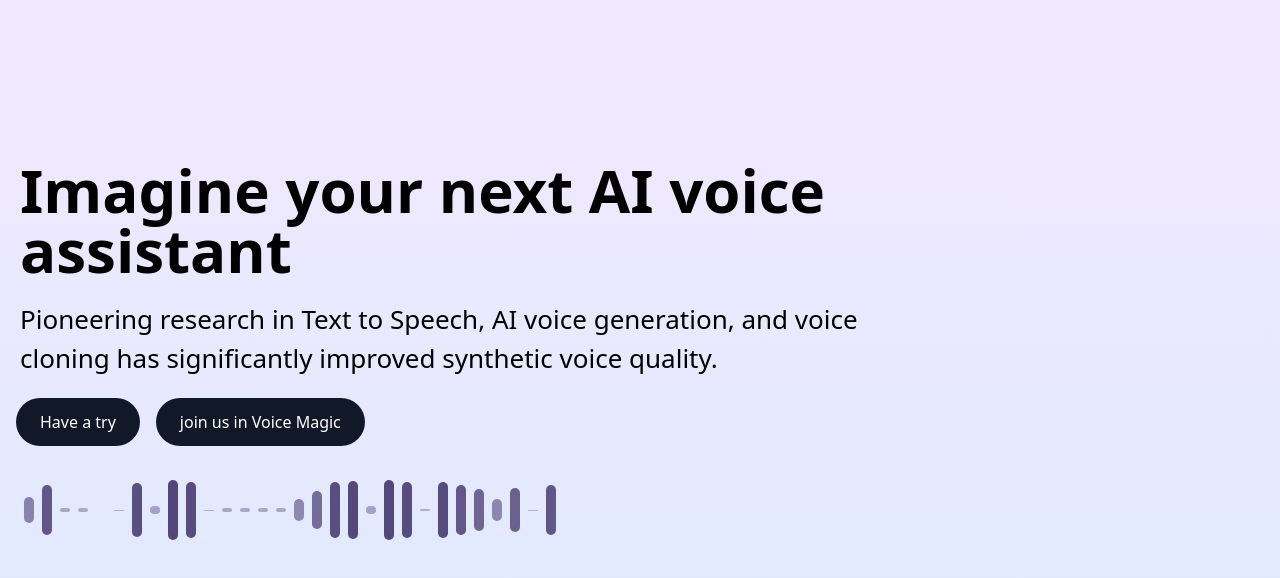
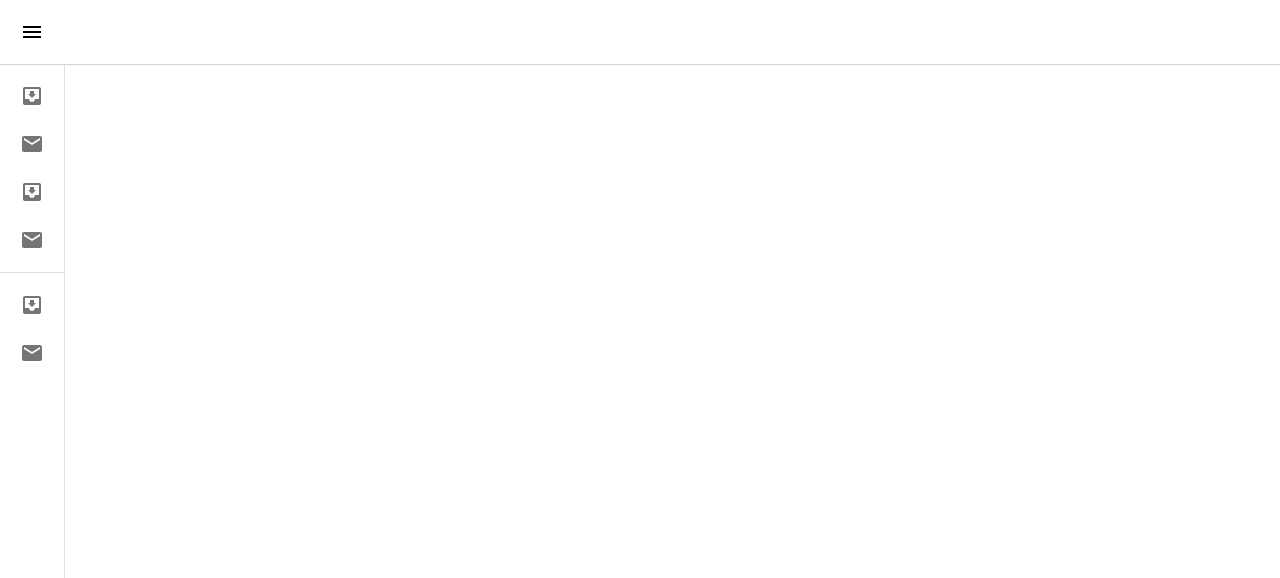
Before and after one commit to jiajunliu0024/voice-magic, a React (Create React App) app: page /dashboard in a window 1280 px wide. Shown: the top 578 px of the page. Built offline with nearby package versions, Linux system fonts and the light colour scheme.

Commit message:
add the dashboard page first

```diff
--- a/package.json
+++ b/package.json
@@ -3,9 +3,14 @@
   "version": "0.1.0",
   "private": true,
   "dependencies": {
+    "@emotion/react": "^11.13.3",
+    "@emotion/styled": "^11.13.0",
+    "@mui/icons-material": "^6.1.2",
+    "@mui/material": "^6.1.2",
     "@testing-library/jest-dom": "^5.17.0",
     "@testing-library/react": "^13.4.0",
     "@testing-library/user-event": "^13.5.0",
+    "@toolpad/core": "^0.7.0",
     "react": "^18.3.1",
     "react-dom": "^18.3.1",
     "react-scripts": "5.0.1",
@@ -36,6 +41,7 @@
     ]
   },
   "devDependencies": {
+    "react-router-dom": "^6.26.2",
     "tailwindcss": "^3.4.13"
   }
 }
--- a/src/App.js
+++ b/src/App.js
@@ -1,12 +1,18 @@
+import ReactDOM from "react-dom/client";
+import { BrowserRouter, Routes, Route } from "react-router-dom";
 import "./App.css";
 import Home from "./main/Home";
+import Dashboard from "./main/Dashboard";
 
 function App() {
   return (
     <div className="App">
-      <header className="App-header">
-        <Home />
-      </header>
+      <BrowserRouter>
+        <Routes>
+          <Route path="/" element={<Home />} />
+          <Route path="/dashboard" element={<Dashboard />} />
+        </Routes>
+      </BrowserRouter>
     </div>
   );
 }
--- a/src/index.js
+++ b/src/index.js
@@ -5,11 +5,7 @@ import App from "./App";
 import reportWebVitals from "./reportWebVitals";
 
 const root = ReactDOM.createRoot(document.getElementById("root"));
-root.render(
-  <React.StrictMode>
-    <App />
-  </React.StrictMode>
-);
+root.render(<App />);
 
 // If you want to start measuring performance in your app, pass a function
 // to log results (for example: reportWebVitals(console.log))
--- /dev/null
+++ b/src/main/Dashboard.js
@@ -0,0 +1,278 @@
+import * as React from "react";
+import { Routes, Route, Link } from "react-router-dom";
+import { styled, useTheme } from "@mui/material/styles";
+import Box from "@mui/material/Box";
+import MuiDrawer from "@mui/material/Drawer";
+import MuiAppBar from "@mui/material/AppBar";
+import Toolbar from "@mui/material/Toolbar";
+import List from "@mui/material/List";
+import Typography from "@mui/material/Typography";
+import Divider from "@mui/material/Divider";
+import IconButton from "@mui/material/IconButton";
+import MenuIcon from "@mui/icons-material/Menu";
+import ChevronLeftIcon from "@mui/icons-material/ChevronLeft";
+import ChevronRightIcon from "@mui/icons-material/ChevronRight";
+import ListItem from "@mui/material/ListItem";
+import ListItemButton from "@mui/material/ListItemButton";
+import ListItemIcon from "@mui/material/ListItemIcon";
+import ListItemText from "@mui/material/ListItemText";
+import InboxIcon from "@mui/icons-material/MoveToInbox";
+import MailIcon from "@mui/icons-material/Mail";
+import VoiceClone from "./VoiceClone";
+import TextToSpeech from "./TextToSpeech";
+import { browseData } from "./data";
+
+const drawerWidth = 240;
+
+const openedMixin = (theme) => ({
+  width: drawerWidth,
+  transition: theme.transitions.create("width", {
+    easing: theme.transitions.easing.sharp,
+    duration: theme.transitions.duration.enteringScreen,
+  }),
+  overflowX: "hidden",
+});
+
+const closedMixin = (theme) => ({
+  transition: theme.transitions.create("width", {
+    easing: theme.transitions.easing.sharp,
+    duration: theme.transitions.duration.leavingScreen,
+  }),
+  overflowX: "hidden",
+  width: `calc(${theme.spacing(7)} + 1px)`,
+  [theme.breakpoints.up("sm")]: {
+    width: `calc(${theme.spacing(8)} + 1px)`,
+  },
+});
+
+const DrawerHeader = styled("div")(({ theme }) => ({
+  display: "flex",
+  alignItems: "center",
+  justifyContent: "flex-end",
+  padding: theme.spacing(0, 1),
+  // necessary for content to be below app bar
+  ...theme.mixins.toolbar,
+}));
+
+const AppBar = styled(MuiAppBar, {
+  shouldForwardProp: (prop) => prop !== "open",
+})(({ theme }) => ({
+  zIndex: theme.zIndex.drawer + 1,
+  transition: theme.transitions.create(["width", "margin"], {
+    easing: theme.transitions.easing.sharp,
+    duration: theme.transitions.duration.leavingScreen,
+  }),
+  variants: [
+    {
+      props: ({ open }) => open,
+      style: {
+        marginLeft: drawerWidth,
+        width: `calc(100% - ${drawerWidth}px)`,
+        transition: theme.transitions.create(["width", "margin"], {
+          easing: theme.transitions.easing.sharp,
+          duration: theme.transitions.duration.enteringScreen,
+        }),
+      },
+    },
+  ],
+}));
+
+const Drawer = styled(MuiDrawer, {
+  shouldForwardProp: (prop) => prop !== "open",
+})(({ theme }) => ({
+  width: drawerWidth,
+  flexShrink: 0,
+  whiteSpace: "nowrap",
+  boxSizing: "border-box",
+  variants: [
+    {
+      props: ({ open }) => open,
+      style: {
+        ...openedMixin(theme),
+        "& .MuiDrawer-paper": openedMixin(theme),
+      },
+    },
+    {
+      props: ({ open }) => !open,
+      style: {
+        ...closedMixin(theme),
+        "& .MuiDrawer-paper": closedMixin(theme),
+      },
+    },
+  ],
+}));
+
+export default function MiniDrawer() {
+  const theme = useTheme();
+  const [open, setOpen] = React.useState(false);
+
+  const handleDrawerOpen = () => {
+    setOpen(true);
+  };
+
+  const handleDrawerClose = () => {
+    setOpen(false);
+  };
+
+  return (
+    <Box sx={{ display: "flex" }}>
+      <AppBar
+        position="fixed"
+        sx={{
+          backgroundColor: "white",
+          boxShadow: "none",
+          borderBottom: "1px solid lightgrey",
+        }}
+        open={open}
+      >
+        <Toolbar>
+          <IconButton
+            aria-label="open drawer"
+            onClick={handleDrawerOpen}
+            edge="start"
+            sx={[
+              {
+                color: "black",
+                marginRight: 5,
+              },
+              open && { display: "none" },
+            ]}
+          >
+            <MenuIcon />
+          </IconButton>
+          <Typography variant="h6" noWrap component="div">
+            Mini variant drawer
+          </Typography>
+        </Toolbar>
+      </AppBar>
+      <Drawer variant="permanent" open={open}>
+        <DrawerHeader>
+          <IconButton onClick={handleDrawerClose}>
+            {theme.direction === "rtl" ? (
+              <ChevronRightIcon />
+            ) : (
+              <ChevronLeftIcon />
+            )}
+          </IconButton>
+        </DrawerHeader>
+
+        <List>
+          {["Inbox", "Starred", "Send email", "Drafts"].map((text, index) => (
+            <ListItem key={text} disablePadding sx={{ display: "block" }}>
+              <ListItemButton
+                sx={[
+                  {
+                    minHeight: 48,
+                    px: 2.5,
+                  },
+                  open
+                    ? {
+                        justifyContent: "initial",
+                      }
+                    : {
+                        justifyContent: "center",
+                      },
+                ]}
+              >
+                <ListItemIcon
+                  sx={[
+                    {
+                      minWidth: 0,
+                      justifyContent: "center",
+                    },
+                    open
+                      ? {
+                          mr: 3,
+                        }
+                      : {
+                          mr: "auto",
+                        },
+                  ]}
+                >
+                  {index % 2 === 0 ? <InboxIcon /> : <MailIcon />}
+                </ListItemIcon>
+                <ListItemText
+                  primary={text}
+                  sx={[
+                    open
+                      ? {
+                          opacity: 1,
+                        }
+                      : {
+                          opacity: 0,
+                        },
+                  ]}
+                />
+              </ListItemButton>
+            </ListItem>
+          ))}
+        </List>
+        <Divider />
+        <List>
+          {browseData.map((item, index) => (
+            <ListItem
+              key={item["text"]}
+              component={Link}
+              to={"/" + item.url}
+              disablePadding
+              sx={{ display: "block" }}
+            >
+              <ListItemButton
+                sx={[
+                  {
+                    minHeight: 48,
+                    px: 2.5,
+                  },
+                  open
+                    ? {
+                        justifyContent: "initial",
+                      }
+                    : {
+                        justifyContent: "center",
+                      },
+                ]}
+              >
+                <ListItemIcon
+                  sx={[
+                    {
+                      minWidth: 0,
+                      justifyContent: "center",
+                    },
+                    open
+                      ? {
+                          mr: 3,
+                        }
+                      : {
+                          mr: "auto",
+                        },
+                  ]}
+                >
+                  {index % 2 === 0 ? <InboxIcon /> : <MailIcon />}
+                </ListItemIcon>
+                <ListItemText
+                  primary={item["text"]}
+                  sx={[
+                    open
+                      ? {
+                          opacity: 1,
+                        }
+                      : {
+                          opacity: 0,
+                        },
+                  ]}
+                />
+              </ListItemButton>
+            </ListItem>
+          ))}
+        </List>
+      </Drawer>
+      <Box component="main" sx={{ flexGrow: 1, p: 3 }}>
+        <DrawerHeader />
+        <Routes>
+          <Route path="/voice-clone" element={<VoiceClone />} />
+          <Route path="/text-to-speech" element={<TextToSpeech />} />
+        </Routes>
+      </Box>
+    </Box>
+  );
+}
--- a/src/main/Home.js
+++ b/src/main/Home.js
@@ -31,12 +31,15 @@ export default function Home() {
           cloning has significantly improved synthetic voice quality.
         </p>
         <div className="w-full mt-5 flex items-start">
-          <button className="ml-4 text-white bg-gray-900 border-10 py-3 px-6 focus:outline-none hover:bg-white hover:text-black hover:scale-110 transition duration-700 ease-in-out rounded-full text-base ">
+          <a
+            href="/dashboard"
+            className="ml-4 text-white bg-gray-900 border-10 py-3 px-6 focus:outline-none hover:bg-white hover:text-black hover:scale-110 transition duration-700 ease-in-out rounded-full text-base "
+          >
             Have a try
-          </button>
-          <button className="ml-4 text-white bg-gray-900 border-1 py-3 px-6 focus:outline-none hover:bg-gray-200 hover:text-white transition duration-700 ease-in-out rounded-full text-sm md:text-base ">
+          </a>
+          <a className="ml-4 text-white bg-gray-900 border-1 py-3 px-6 focus:outline-none hover:bg-gray-200 hover:text-white transition duration-700 ease-in-out rounded-full text-sm md:text-base ">
             join us in Voice Magic
-          </button>
+          </a>
         </div>
         <div className="mx-5 h-32 flex justify-center">
           <div id="bars">
--- /dev/null
+++ b/src/main/TextToSpeech.js
@@ -0,0 +1,32 @@
+import Input from "@mui/icons-material/Input";
+import Box from "@mui/material/Box";
+
+export default function TextToSpeech() {
+  return (
+    <div>
+      <Box
+        sx={{
+          display: "flex",
+          flexDirection: { xs: "column", sm: "row" },
+          gap: 2,
+        }}
+      >
+        <p>This is Text 2 speech</p>
+        <p>This is Text 2 speech</p>
+        <p>This is Text 2 speech</p>
+        <Input
+          sx={{
+            width: 200,
+            height: 150,
+          }}
+        />
+        <Input
+          sx={{
+            width: 200,
+            height: 150,
+          }}
+        />
+      </Box>
+    </div>
+  );
+}
--- /dev/null
+++ b/src/main/VoiceClone.js
@@ -0,0 +1,32 @@
+import Input from "@mui/icons-material/Input";
+import Box from "@mui/material/Box";
+
+export default function VoiceClone() {
+  return (
+    <div>
+      <Box
+        sx={{
+          display: "flex",
+          flexDirection: { xs: "column", sm: "row" },
+          gap: 2,
+        }}
+      >
+        <p>This is Voice Clone</p>
+        <p>This is Voice Clone</p>
+        <p>This is Voice Clone</p>
+        <Input
+          sx={{
+            width: 200,
+            height: 150,
+          }}
+        />
+        <Input
+          sx={{
+            width: 200,
+            height: 150,
+          }}
+        />
+      </Box>
+    </div>
+  );
+}
--- /dev/null
+++ b/src/main/data.js
@@ -0,0 +1,10 @@
+export const browseData = [
+  {
+    url: "/text-to-speech",
+    text: "text to speech",
+  },
+  {
+    url: "/voice-clone",
+    text: "voice clone",
+  },
+];
```
Also changed, not shown: 1 other file (tests, documents, lock files or other folders).
